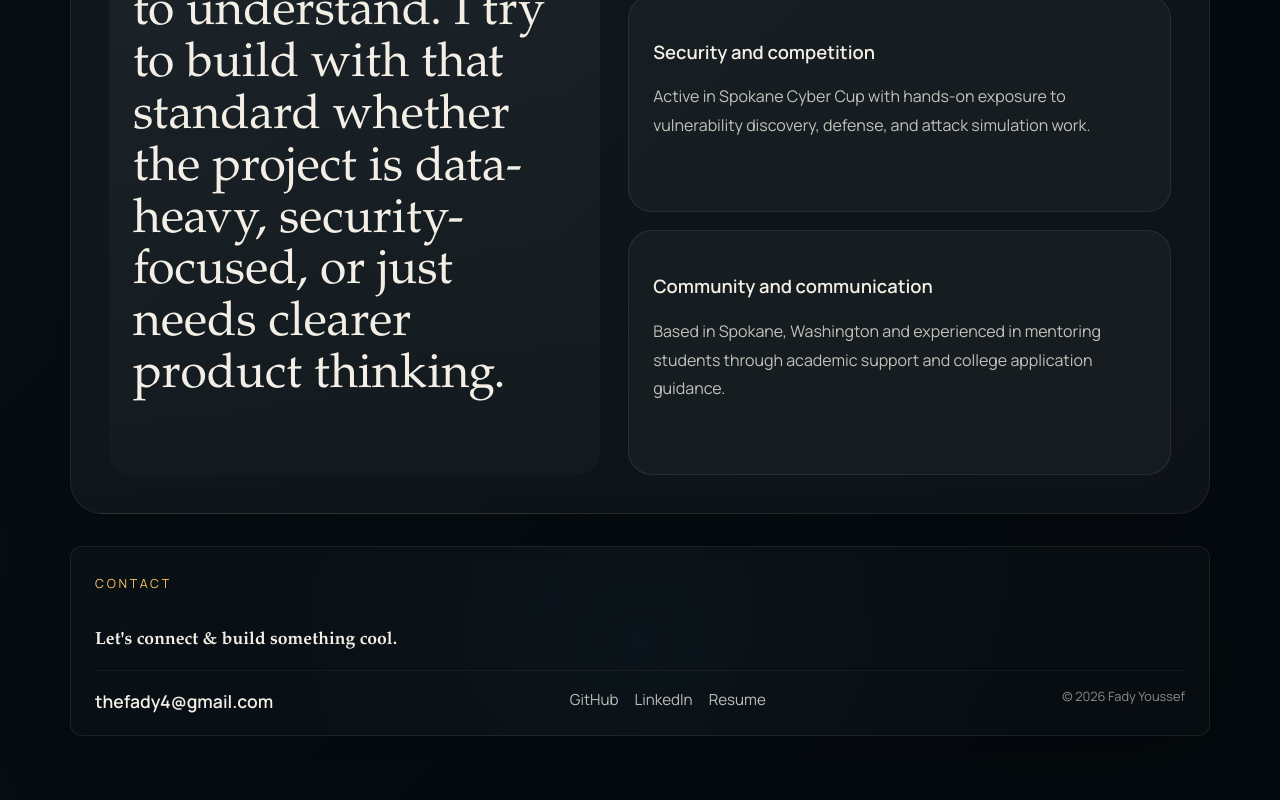
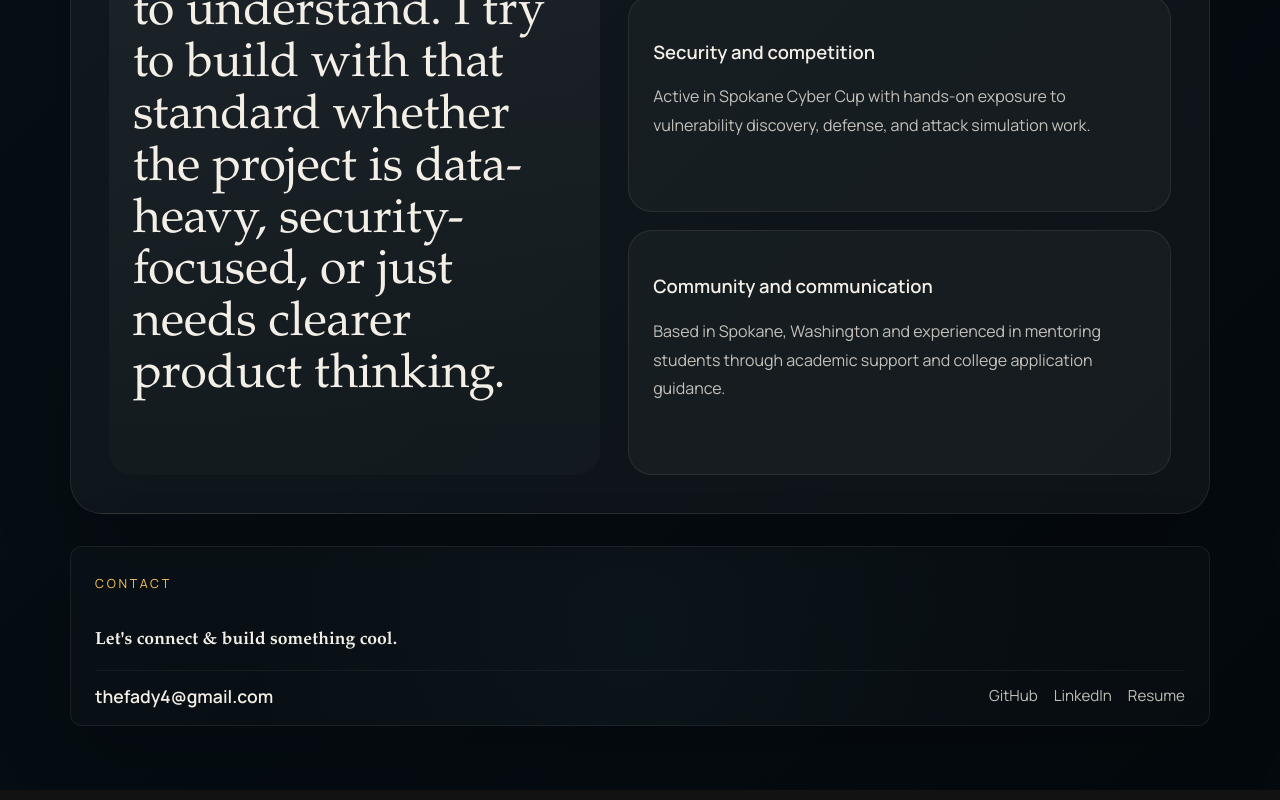
Before and after one commit to JustFady/FY-Portfolio, a React (Vite) app: page / in a window 1280 px wide. Shown: the part 4504-5304 px from the top of the page. Built offline with nearby package versions, Linux system fonts and the light colour scheme.

Commit message:
removed the copyright notice and cleaned up extra text throughout the site.

```diff
--- a/src/App.jsx
+++ b/src/App.jsx
@@ -210,7 +210,6 @@ function App() {
             <a href="/resume.pdf" target="_blank" rel="noreferrer">Resume</a>
           </nav>
 
-          <p className="footer-note">© 2026 Fady Youssef</p>
         </div>
       </footer>
     </div>
```
